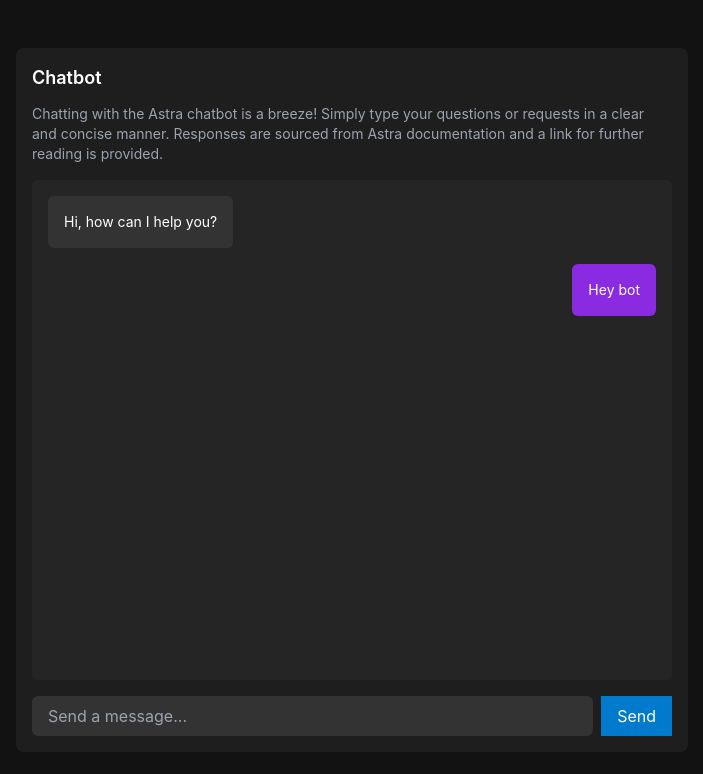
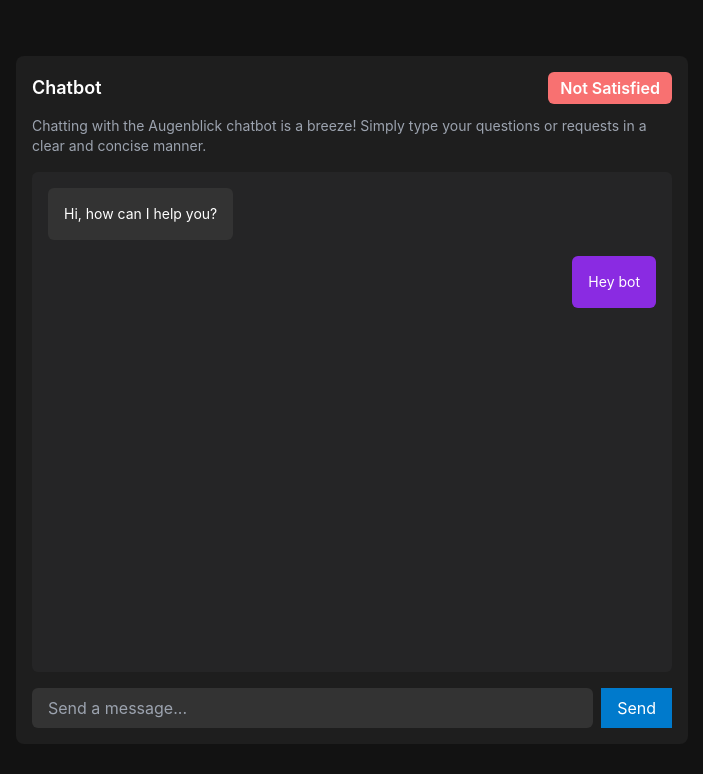
Before and after one commit to ShreyansJain07/AccessDenied_Augenblick, a React (Create React App) app in the folder frontend-chat/: page / in a window 1280 px wide. Shown: the top 774 px of the page, without its empty margins (288-991 px from the left). Built offline with nearby package versions, Linux system fonts and the light colour scheme.

Commit message:
human customer care connection

```diff
--- a/frontend-chat/src/ChatContext.js
+++ b/frontend-chat/src/ChatContext.js
@@ -15,7 +15,7 @@ export const ChatProvider = ({ children }) => {
         sender: 'user',
       }
   ]);
-  const [cc,setCc] = useState(true)
+  const [cc,setCc] = useState(false)
   const [sentiment,setSentiment] = useState("Neutral");
 
   return (
--- a/frontend-chat/src/components/Chat.jsx
+++ b/frontend-chat/src/components/Chat.jsx
@@ -1,12 +1,13 @@
 import { useState, useContext, useRef, useEffect } from "react";
 import { ChatContext } from "../ChatContext";
 import axios from "axios";
+import {Link} from "react-router-dom"
 
 export default function Chat() {
-  const { chatState, setChatState,sentiment,setSentiment } = useContext(ChatContext);
+  const { chatState, setChatState,sentiment,setSentiment,setCc } = useContext(ChatContext);
   const [message, setMessage] = useState("");
   const messagesEndRef = useRef(null);
-
+const[botResponse,setbotResponse]=useState("")
   const scrollToBottom = () => {
     messagesEndRef.current?.scrollIntoView({ behavior: "smooth" });
   };
@@ -14,6 +15,22 @@ export default function Chat() {
   useEffect(() => {
     scrollToBottom();
   }, [chatState]);
+  const NewResponse = () => {
+
+    if (botResponse.includes("customer care team")) {
+
+      sendBotMessage("I'm redirecting you to our customer care team for assistance.");
+    } else if (botResponse.includes("redirected")) {
+
+      sendBotMessage("You've been redirected to another team for assistance.");
+    } else if (botResponse.includes("not enough context")) {
+
+      sendBotMessage("I'm sorry, but I need more context to assist you further.");
+    }
+  };
+  useEffect(() => {
+    NewResponse();
+  }, [botResponse]);
 
   const fetchNode = async (results, prompt) => {
     try {
@@ -22,6 +39,7 @@ export default function Chat() {
         results,
       });
       console.log("Response data:", response.data.output);
+      setbotResponse(response.data.output.join(" "));
       setChatState((prev) => [
         ...prev,
         {
@@ -85,6 +103,18 @@ export default function Chat() {
       setMessage("");
     }
   };
+  const sendBotMessage = async (message) => {
+    if (message.trim() !== "") {
+      setChatState((prev) => [
+        ...prev,
+        {
+          id: Date.now(),
+          message: message.trim(),
+          sender: "bot",
+        },
+      ]);
+    }
+  };
 
   return (
     <div className="flex h-screen bg-[#121212]">
@@ -92,12 +122,20 @@ export default function Chat() {
         <div className="flex items-center justify-between pb-3">
           <h2 className="text-lg font-semibold text-white">Chatbot</h2>
           {/* SettingsIcon */}
+          <Link to="/dashboard"
+            className="bg-red-400 hover:bg-green-400 text-white px-3 py-1 rounded-md font-semibold"
+            onClick={() => {
+              setCc(true);
+
+            }}
+          >
+            Not Satisfied
+          </Link>
         </div>
         <p className="text-sm text-gray-400">
-          Chatting with the Astra chatbot is a breeze! Simply type your
-          questions or requests in a clear and concise manner. Responses are
-          sourced from Astra documentation and a link for further reading is
-          provided.
+          Chatting with the Augenblick chatbot is a breeze! Simply type your
+          questions or requests in a clear and concise manner.
+
         </p>
         <div className="mt-4 h-[500px] overflow-y-auto rounded-md bg-[#252526] p-4">
           <div className="space-y-4">
```
Also changed, not shown: 1 other file (tests, documents, lock files or other folders).
